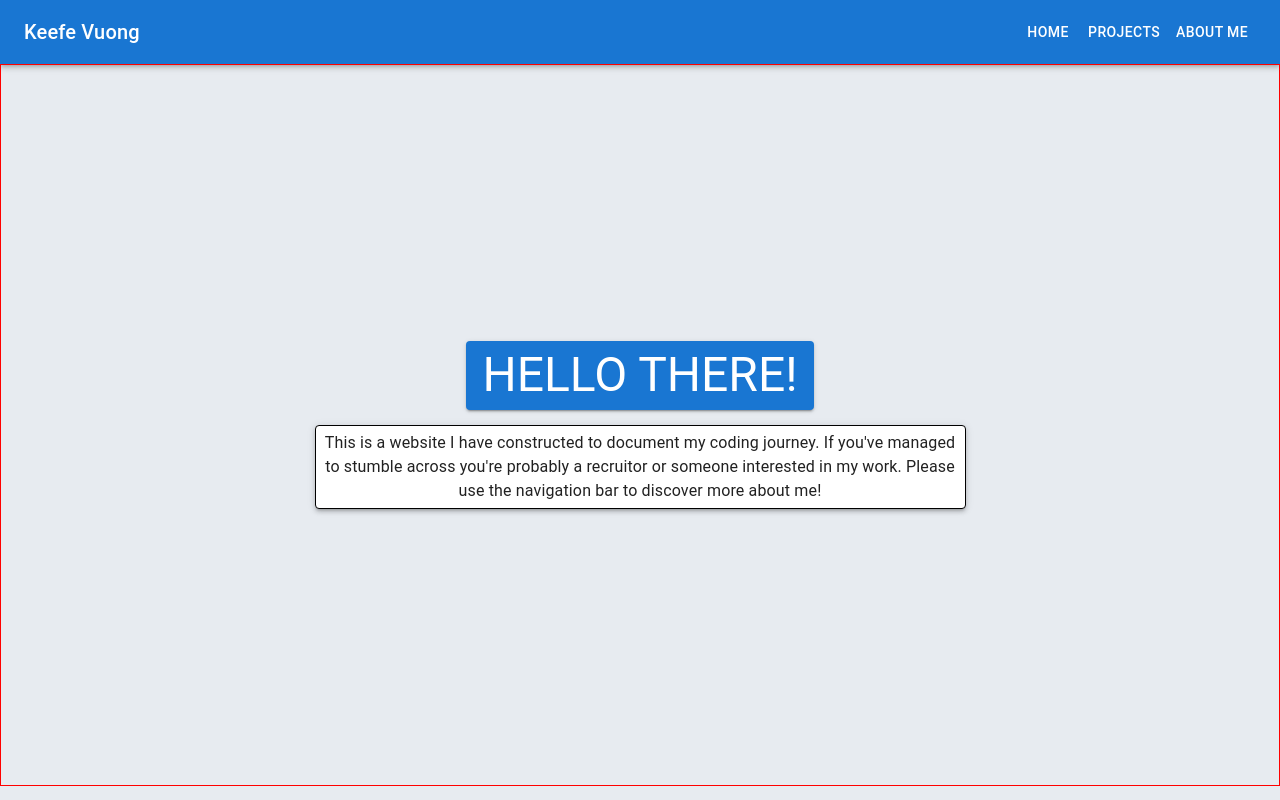
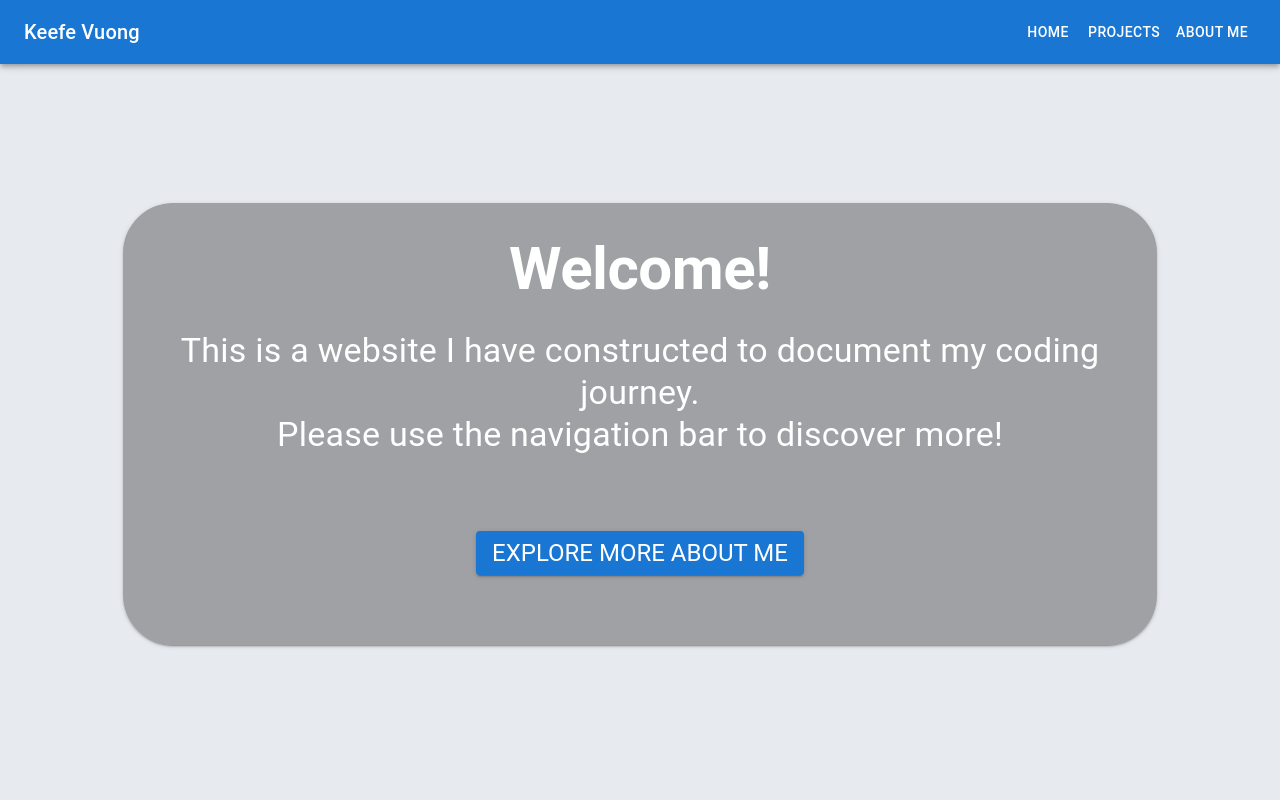
Before and after one commit to KeefeVuong/portfolio, a React (Vite) app: page /#/ in a window 1280 px wide. Built offline with nearby package versions, Linux system fonts and the light colour scheme.

Commit message:
changed home page

```diff
--- a/src/App.jsx
+++ b/src/App.jsx
@@ -6,7 +6,6 @@ import {
   HashRouter as Router,
   Routes,
   Route,
-  Navigate
 } from "react-router-dom";
 import Home from './pages/Home'
 import Projects from './pages/Projects'
@@ -20,7 +19,6 @@ function App() {
         <Router>
           <NavBar/>
           <Routes>
-            {/* <Route path="/" element={<Navigate to="/portfolio" />} /> */}
             <Route path="/" element={<Home/>}/>
             <Route path="projects" element={<Projects/>}/>
             <Route path="about" element={<About/>}/>
--- a/src/pages/Home.jsx
+++ b/src/pages/Home.jsx
@@ -4,11 +4,12 @@ import { useNavigate } from "react-router-dom";
 
 const titleStyle = {
     textAlign: "center",
-    marginBottom: "15px"
+    marginBottom: "15px",
 }
 
 const textBox = {
     textAlign: "center",
+    marginBottom: "75px"
 }
 
 const backgroundStyle = {
@@ -16,12 +17,28 @@ const backgroundStyle = {
     flexDirection: "column",
     justifyContent: "center",
     alignItems: "center",
-    border: "1px solid red",
     height: "90vh"
 }
 
+const welcomeTitle = {
+    textAlign: "center",
+    margin: "25px",
+    fontWeight: "bold"
+}
+
+const welcomeMessage = {
+    width: "80%",
+    height: "60%",
+    padding: "5px",
+    borderRadius: "50px",
+    alignItems: "center",
+    textAlign: "center",
+    backgroundColor: "rgba(52, 52, 52, 0.4)",
+    color: "white",
+}
+
 const Home = () => {
-    const navigate = useNavigate();
+    const navigate = useNavigate()
 
     return (
         <>
@@ -30,17 +47,18 @@ const Home = () => {
                 <Box
                 sx={backgroundStyle}
                 >
-                    <Button variant="contained" sx={titleStyle} onClick={() => navigate("/about")}>
-                        <Typography variant="h3" component="h2">
-                            HELLO THERE!
+                    <Paper elevation={2} sx={welcomeMessage}>
+                        <Typography variant="h2" sx={welcomeTitle}>Welcome!</Typography>
+                        <Typography variant="h4" sx={textBox}>
+                            This is a website I have constructed to document my coding journey.
+                            <br/>
+                            Please use the navigation bar to discover more!
                         </Typography>
-                    </Button>
-                    <Paper elevation={3} sx={{width: "50%", padding: "5px", border: "1px solid black"}}>
-                        <Typography variant="body1" sx={textBox}>
-                            This is a website I have constructed to document my coding journey.
-                            If you've managed to stumble across you're probably a recruitor or someone interested in my work.
-                            Please use the navigation bar to discover more about me!
-                        </Typography>
+                        <Button variant="contained" onClick={() => navigate("/about")}>
+                            <Typography variant="h5">
+                                Explore more about me
+                            </Typography>
+                        </Button>
                     </Paper>
                 </Box>
             </Fade>
```
